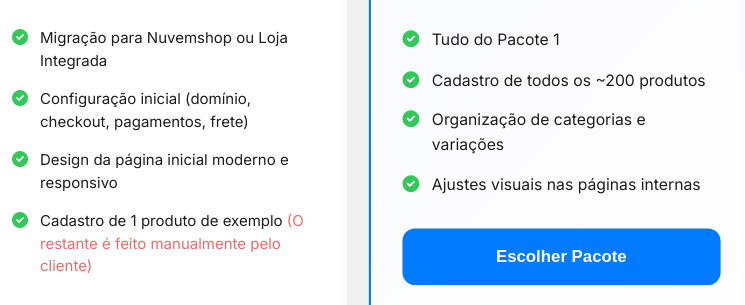
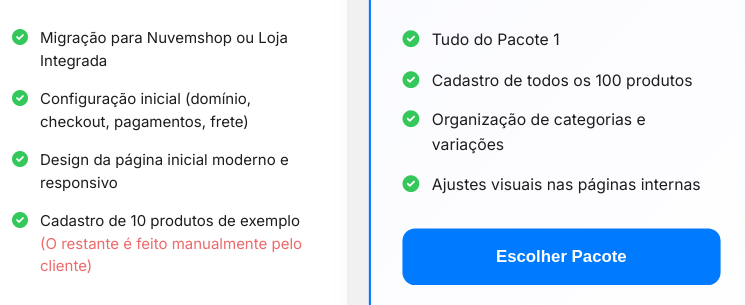
Before and after one commit to esly-ferreira/proposta-danki-joias, a plain HTML site: page index.html in a window 1280 px wide. Shown: the part 7373-7678 px from the top of the page, 79-824 px from the left. Drawn offline with Linux system fonts and the light colour scheme.

Commit message:
Update index.html
Ajustados valores dos produtos

```diff
--- a/index.html
+++ b/index.html
@@ -736,7 +736,7 @@
             </div>
             <div class="feature-item">
               <i class="fas fa-check-circle"></i>
-              <span>Cadastro de 1 produto de exemplo <span style="color: #ed6a6a;">(O restante é feito manualmente pelo cliente)</span></span>
+              <span>Cadastro de 10 produtos de exemplo <span style="color: #ed6a6a;">(O restante é feito manualmente pelo cliente)</span></span>
             </div>
           </div>
           <div class="package-cta">
@@ -767,7 +767,7 @@
             </div>
             <div class="feature-item">
               <i class="fas fa-check-circle"></i>
-              <span>Cadastro de todos os ~200 produtos</span>
+              <span>Cadastro de todos os 100 produtos</span>
             </div>
             <div class="feature-item">
               <i class="fas fa-check-circle"></i>
@@ -872,4 +872,5 @@
   <script src="script.js"></script>
 </body>
 
+
 </html>
```
